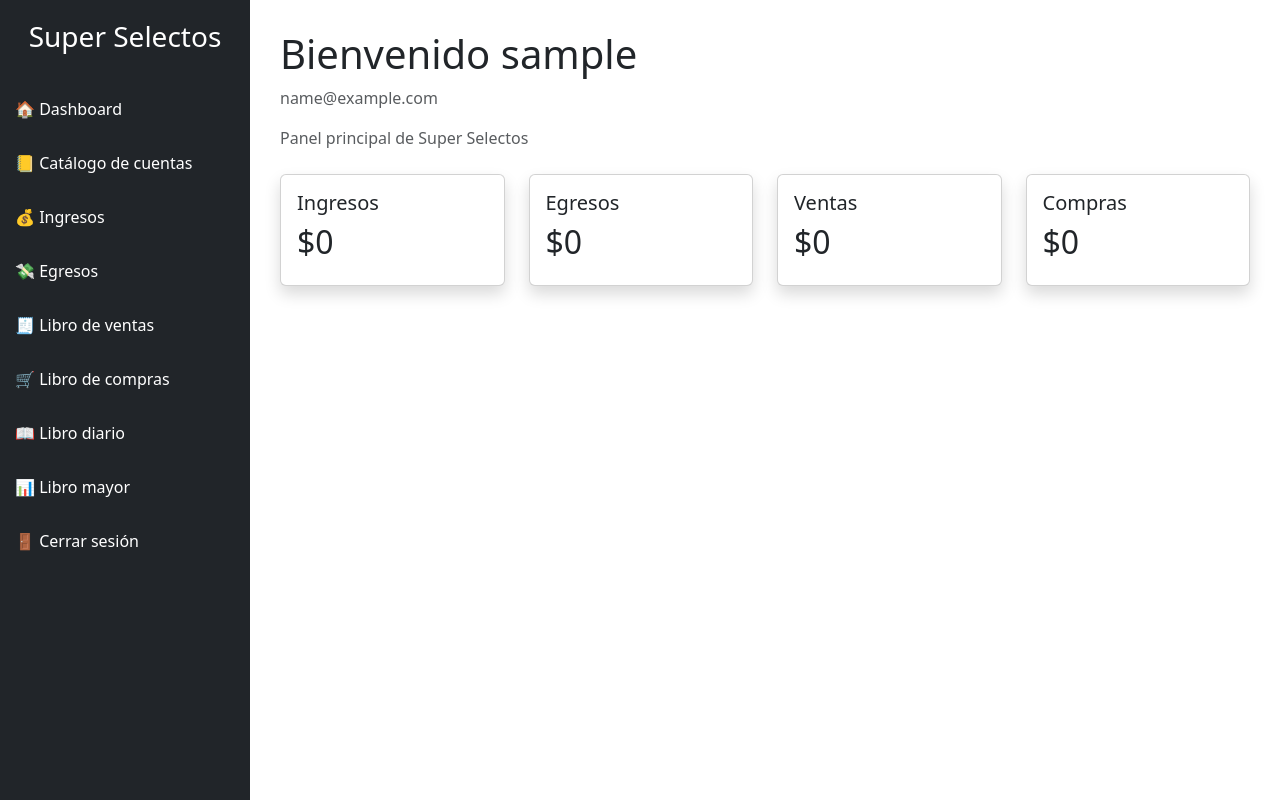
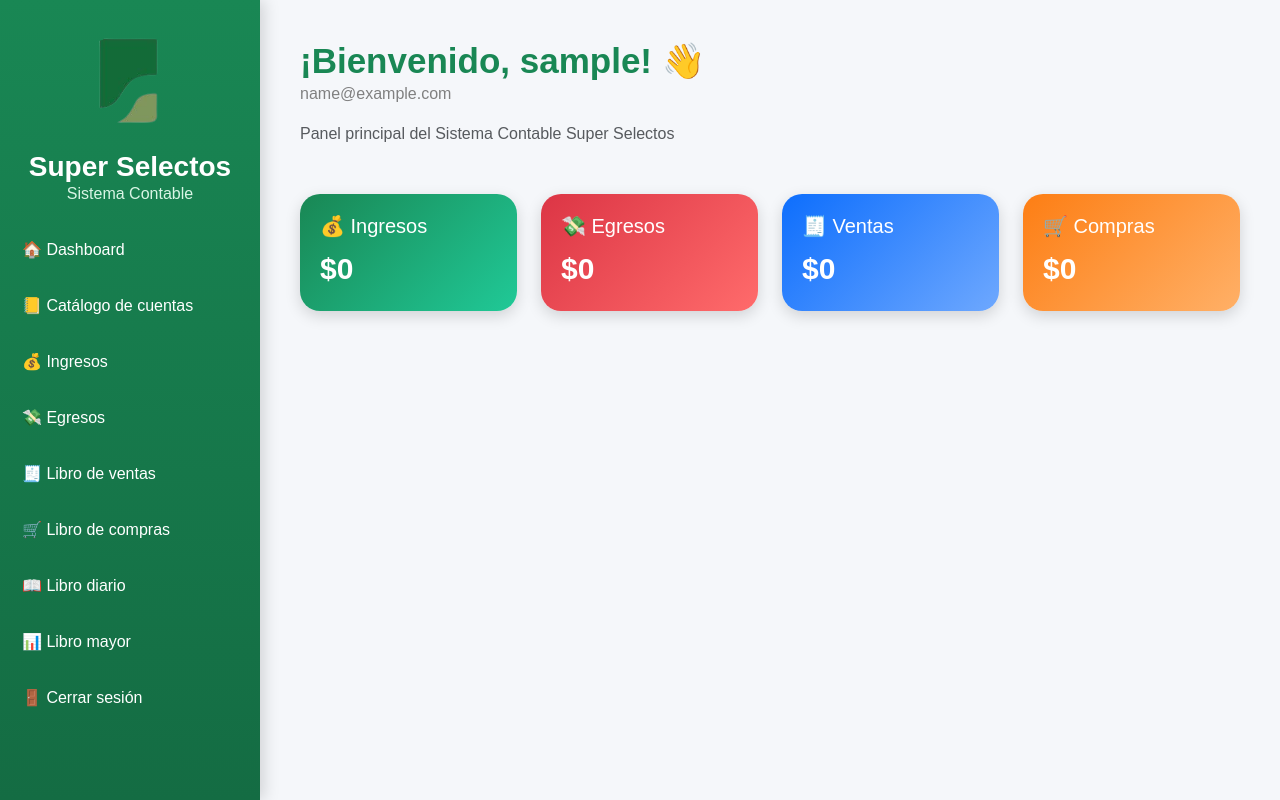
Before and after one commit to bg25012-source/sistema-contable, a Flask app: page /dashboard in a window 1280 px wide. Run offline with Flask 3, Linux system fonts and the light colour scheme; the visitor is signed in with stand-in values (Sample User, id 1); data that the repository does not hold is empty; some libraries are stand-ins or nearby versions.

```diff
--- a/templates/dashboard.html
+++ b/templates/dashboard.html
@@ -15,35 +15,88 @@
 
         body{
             overflow-x: hidden;
+            background: #f5f7fa;
+            font-family: Arial, sans-serif;
         }
 
         .sidebar{
-            width: 250px;
+            width: 260px;
             height: 100vh;
-            background: #212529;
+            background: linear-gradient(180deg, #198754, #146c43);
             position: fixed;
+            box-shadow: 4px 0px 15px rgba(0,0,0,0.15);
         }
 
         .sidebar h3{
             color: white;
             text-align: center;
-            padding: 20px;
+            font-weight: bold;
+            margin-top: 10px;
         }
 
         .sidebar a{
             display: block;
             color: white;
-            padding: 15px;
+            padding: 16px 22px;
             text-decoration: none;
+            transition: 0.3s;
+            font-size: 16px;
         }
 
         .sidebar a:hover{
-            background: #0d6efd;
+            background: rgba(255,255,255,0.20);
+            border-left: 5px solid white;
+            padding-left: 28px;
         }
 
         .content{
-            margin-left: 250px;
-            padding: 30px;
+            margin-left: 260px;
+            padding: 40px;
+        }
+
+        .titulo{
+            font-size: 35px;
+            font-weight: bold;
+            color: #198754;
+        }
+
+        .subtitulo{
+            color: gray;
+            margin-top: -8px;
+        }
+
+        .card-dashboard{
+            border: none;
+            border-radius: 20px;
+            padding: 20px;
+            color: white;
+            transition: 0.3s;
+            box-shadow: 0px 5px 15px rgba(0,0,0,0.15);
+        }
+
+        .card-dashboard:hover{
+            transform: translateY(-8px);
+        }
+
+        .ingresos{
+            background: linear-gradient(135deg,#198754,#20c997);
+        }
+
+        .egresos{
+            background: linear-gradient(135deg,#dc3545,#ff6b6b);
+        }
+
+        .ventas{
+            background: linear-gradient(135deg,#0d6efd,#6ea8fe);
+        }
+
+        .compras{
+            background: linear-gradient(135deg,#fd7e14,#ffb067);
+        }
+
+        .valor{
+            font-size: 30px;
+            font-weight: bold;
         }
 
     </style>
@@ -55,7 +108,21 @@
     <!-- Menú lateral -->
     <div class="sidebar">
 
-        <h3>Super Selectos</h3>
+        <div style="text-align:center; padding-top:20px;">
+
+         <img src="{{ url_for('static',
+         filename='img/logo.png') }}"
+         width="120">
+
+         <h3>
+             Super Selectos
+         </h3>
+
+         <p style="color:#d9f5e5; margin-top:-10px;">
+             Sistema Contable
+         </p>
+
+        </div>
 
         <a href="#">
             🏠 Dashboard
@@ -98,45 +165,53 @@
     <!-- Contenido -->
     <div class="content">
 
-        <h1>
-         Bienvenido {{ usuario }}
+        <h1 class="titulo">
+           ¡Bienvenido, {{ usuario }}! 👋
         </h1>
 
-        <p class="text-muted">
-         {{ correo }}
+        <p class="subtitulo">
+           {{ correo }}
         </p>
 
         <p class="text-muted">
-            Panel principal de Super Selectos
+            Panel principal del Sistema Contable Super Selectos
         </p>
 
-        <div class="row mt-4">
+        <div class="row mt-4 g-4">
 
             <div class="col-md-3">
-                <div class="card shadow p-3">
-                    <h5>Ingresos</h5>
-                    <h2>${{ ingresos }}</h2>
+               <div class="card-dashboard ingresos">
+                    <h5>💰 Ingresos</h5>
+                    <div class="valor">
+                      ${{ ingresos }}
+                    </div>
                 </div>
             </div>
 
             <div class="col-md-3">
-                <div class="card shadow p-3">
-                    <h5>Egresos</h5>
-                    <h2>${{ egresos }}</h2>
+                <div class="card-dashboard egresos">
+                    <h5>💸 Egresos</h5>
+                    <div class="valor">
+                      ${{ egresos }}
+                    </div>
                 </div>
             </div>
 
             <div class="col-md-3">
-                <div class="card shadow p-3">
-                    <h5>Ventas</h5>
-                    <h2>${{ ventas }}</h2>
+                <div class="card-dashboard ventas">
+                    <h5>🧾 Ventas</h5>
+                    <div class="valor">
+                      ${{ ventas }}
+                    </div>
                 </div>
             </div>
 
             <div class="col-md-3">
-                <div class="card shadow p-3">
-                    <h5>Compras</h5>
-                    <h2>${{ compras }}</h2>
+                <div class="card-dashboard compras">
+                    <h5>🛒 Compras</h5>
+                    <div class="valor">
+                        ${{ compras }}
+                    </div>
                 </div>
             </div>
 
```
Also changed, not shown: static/css/styles.css (added, +58 -0 lines), templates/login.html (+19 -44 lines), static/.css (deleted), static/.js (deleted), static/img/logo.png (added), 2 other files.
